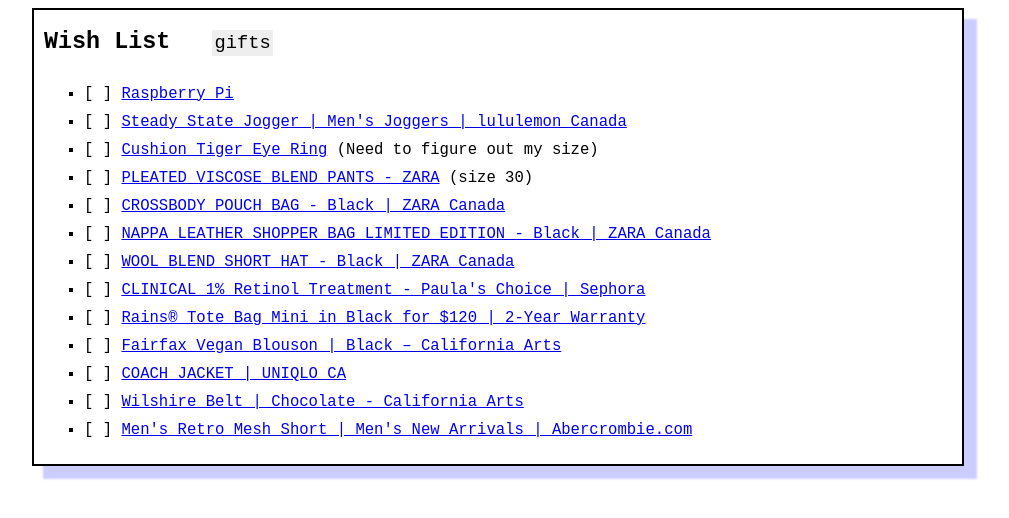
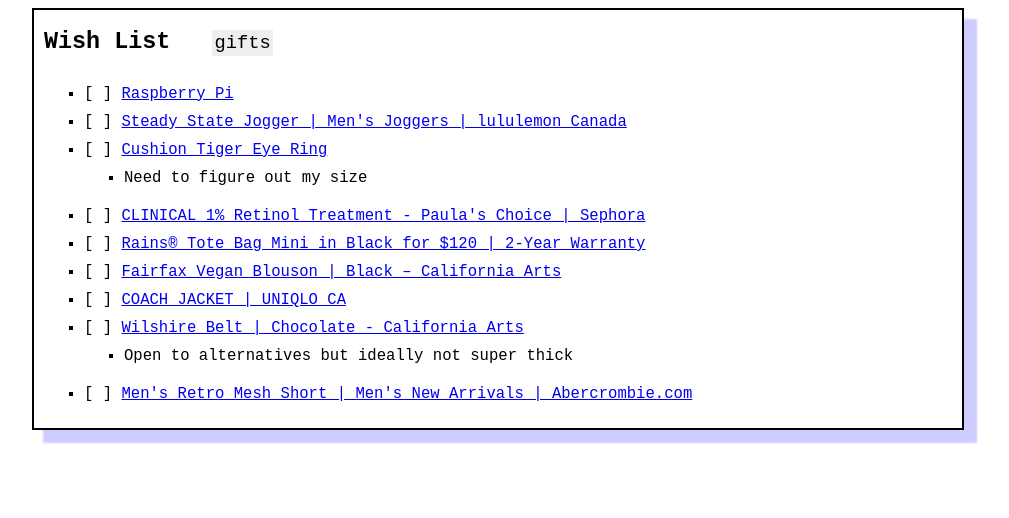
Before and after one commit to Gavinok/Gavinok.github.io, a plain HTML site: page wishlist.html in a window 1280 px wide. Shown: the whole page, without its empty margins (142-1151 px from the left). Drawn offline with Linux system fonts and the light colour scheme.

Commit message:
Update site

```diff
--- a/wishlist.html
+++ b/wishlist.html
@@ -3,7 +3,7 @@
 "http://www.w3.org/TR/xhtml1/DTD/xhtml1-strict.dtd">
 <html xmlns="http://www.w3.org/1999/xhtml" lang="en" xml:lang="en">
 <head>
-<!-- 2024-03-02 Sat 09:46 -->
+<!-- 2024-03-02 Sat 10:00 -->
 <meta http-equiv="Content-Type" content="text/html;charset=utf-8" />
 <meta name="viewport" content="width=device-width, initial-scale=1" />
 <title>&lrm;</title>
@@ -207,16 +207,18 @@
 <ul class="org-ul">
 <li class="off"><code>[&#xa0;]</code> <a href="https://www.raspberrypi.com/">Raspberry Pi</a></li>
 <li class="off"><code>[&#xa0;]</code> <a href="https://shop.lululemon.com/en-ca/p/mens-sweatpants/Steady-State-Jogger/_/prod11520153?color=32493">Steady State Jogger | Men's Joggers | lululemon Canada</a></li>
-<li class="off"><code>[&#xa0;]</code> <a href="https://www.tomwoodproject.com/product/cushion-tiger-eye/">Cushion Tiger Eye Ring</a> (Need to figure out my size)</li>
-<li class="off"><code>[&#xa0;]</code> <a href="https://www.zara.com/ca/en/pleated-viscose-blend-pants-p00706932.html?v1=301153932&amp;v2=2300727">PLEATED VISCOSE BLEND PANTS - ZARA</a> (size 30)</li>
-<li class="off"><code>[&#xa0;]</code> <a href="https://www.zara.com/ca/en/crossbody-pouch-bag-p13618220.html?v1=267190726&amp;v2=2301045">CROSSBODY POUCH BAG - Black | ZARA Canada</a></li>
-<li class="off"><code>[&#xa0;]</code> <a href="https://www.zara.com/ca/en/nappa-leather-shopper-bag-limited-edition-p13344220.html?v1=307858735">NAPPA LEATHER SHOPPER BAG LIMITED EDITION - Black | ZARA Canada</a></li>
-<li class="off"><code>[&#xa0;]</code> <a href="https://www.zara.com/ca/en/wool-blend-short-hat-p09065368.html?v1=298379504&amp;v2=2301094">WOOL BLEND SHORT HAT - Black | ZARA Canada</a></li>
+<li class="off"><code>[&#xa0;]</code> <a href="https://www.tomwoodproject.com/product/cushion-tiger-eye/">Cushion Tiger Eye Ring</a>
+<ul class="org-ul">
+<li>Need to figure out my size</li>
+</ul></li>
 <li class="off"><code>[&#xa0;]</code> <a href="https://www.sephora.com/ca/en/product/paula-s-choice-clinical-1-retinol-treatment-P469510">CLINICAL 1% Retinol Treatment - Paula's Choice | Sephora</a></li>
 <li class="off"><code>[&#xa0;]</code> <a href="https://www.ca.rains.com/collections/waterproof-tote-bags/products/tote-bag-mini?variant=42233393447109">Rains® Tote Bag Mini in Black for $120 | 2-Year Warranty</a></li>
 <li class="off"><code>[&#xa0;]</code> <a href="https://california-arts.com/en-ca/collections/frontpage/products/thefairfaxblouson_black?variant=40794808615096">Fairfax Vegan Blouson | Black – California Arts</a></li>
 <li class="off"><code>[&#xa0;]</code> <a href="https://www.uniqlo.com/ca/en/products/E466732-000?colorCode=COL09&amp;sizeCode=SMA003">COACH JACKET | UNIQLO CA</a></li>
-<li class="off"><code>[&#xa0;]</code> <a href="https://california-arts.com/en-ca/collections/accessories/products/wilshirebelt_chocolate">Wilshire Belt | Chocolate - California Arts</a></li>
+<li class="off"><code>[&#xa0;]</code> <a href="https://california-arts.com/en-ca/collections/accessories/products/wilshirebelt_chocolate">Wilshire Belt | Chocolate - California Arts</a>
+<ul class="org-ul">
+<li>Open to alternatives but ideally not super thick</li>
+</ul></li>
 <li class="off"><code>[&#xa0;]</code> <a href="https://www.abercrombie.com/shop/ca/p/6-inch-retro-mesh-short-55049319?categoryId=12835&amp;faceout=model&amp;seq=01">Men's Retro Mesh Short | Men's New Arrivals | Abercrombie.com</a></li>
 </ul>
 </div>
```
